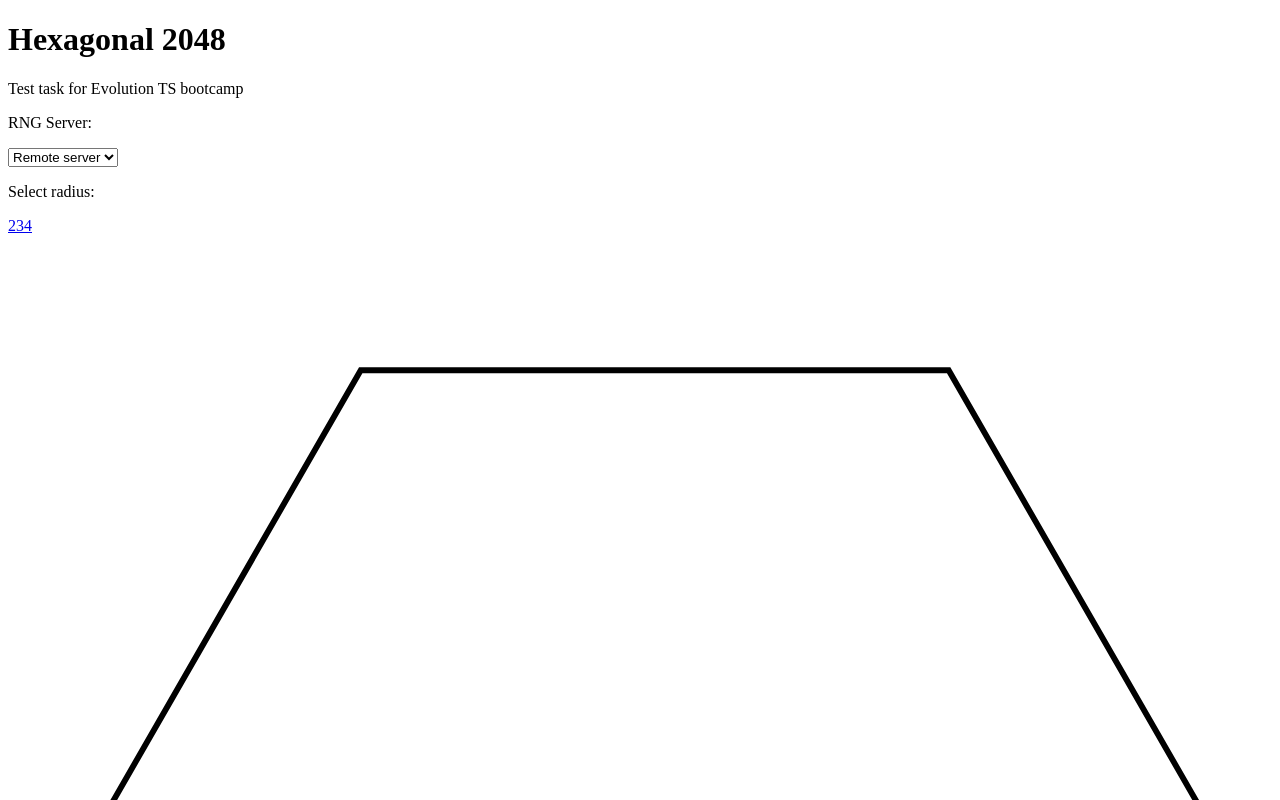
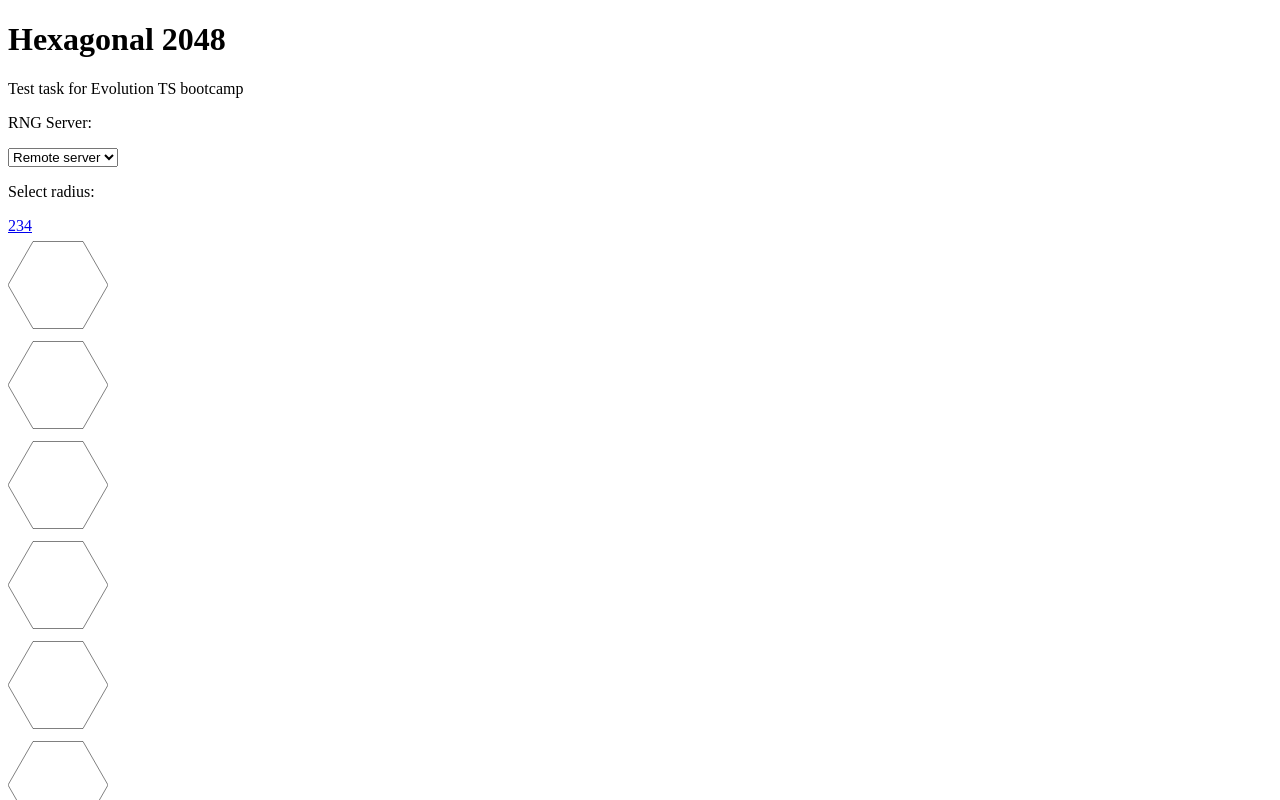
Before and after one commit to nigel-riss/hex-2048, a React app: page / in a window 1280 px wide. Shown: the top 800 px of the page. Built offline with nearby package versions, Linux system fonts and the light colour scheme; the HTML template or start-up script is replaced by a standard one.

Commit message:
Start game logic. Update field drawing

```diff
--- a/src/components/App.jsx
+++ b/src/components/App.jsx
@@ -6,7 +6,7 @@ import {
 } from 'react-router-dom';
 import ServerSelector from './ServerSelector.jsx';
 import LevelSelector from './LevelSelector.jsx';
-import GridSVG from './GridSVG.jsx';
+import GridLayout from './GridLayout.jsx';
 
 
 const App = () => {
@@ -21,7 +21,8 @@ const App = () => {
       <LevelSelector/>
     </header>
 
-    <GridSVG
+    <GridLayout
+      size={2}
     />
   </Router>);
 };
--- /dev/null
+++ b/src/components/GridLayout.jsx
@@ -0,0 +1,43 @@
+import React from 'react';
+import Hex from './Hex.jsx';
+
+const buildGrid = (size) => {
+  const hexes = [];
+  for (let x = -size; x <= size; x++) {
+    for (let y = -size; y <= size; y++) {
+      for (let z = -size; z <= size; z++) {
+        if (x + y + z === 0) {
+          hexes.push(<Hex
+            x={x}
+            y={y}
+            z={z}
+            value={0}
+            width={`100px`}
+            height={`100px`}
+          />);
+        }
+      }
+    }
+  }
+  return hexes;
+  // for each -N ≤ x ≤ +N:
+  //   for each max(-N, -x-N) ≤ y ≤ min(+N, -x+N):
+  //       var z = -x-y
+  //       results.append(cube_add(center, Cube(x, y, z)))
+}
+
+
+const GridLayout = (props) => {
+  const {
+    size,
+  } = props;
+
+  return (
+    <div className="layout-grid">
+      {buildGrid(1)}
+    </div>
+  );
+};
+
+
+export default GridLayout;
--- a/src/components/GridSVG.jsx
+++ /dev/null
@@ -1,14 +0,0 @@
-import React from 'react';
-import HexSVG from './HexSVG.jsx';
-
-
-const GridSVG = (props) => {
-  return (
-    <svg viewBox="-110 -110 215 225">
-      <HexSVG/>
-    </svg>
-  );
-};
-
-
-export default GridSVG;
--- a/src/components/Hex.jsx
+++ b/src/components/Hex.jsx
@@ -0,0 +1,40 @@
+import React from 'react';
+
+
+const Hex = (props) => {
+  const {
+    fillColor,
+    strokeColor,
+    text,
+    width,
+    height,
+    x,
+    y,
+    z,
+    value,
+  } = props;
+
+  return (
+    <div
+      className="hex"
+      data-x={x}
+      data-y={y}
+      data-z={z}
+      data-value={value}
+      style={{
+        width,
+        height,
+      }}
+    >
+      <svg viewBox="-100 -100 200 200">
+        <g transform="rotate(0)" fill="rgba(255, 255, 255, 0.5)" stroke="black">
+          <polygon points="100,0 50,-87 -50,-87 -100,-0 -50,87 50,87"></polygon>
+        </g>
+      </svg>
+
+    </div>
+  );
+};
+
+
+export default Hex;
--- a/src/components/HexSVG.jsx
+++ /dev/null
@@ -1,13 +0,0 @@
-import React from 'react';
-
-
-const HexSVG = (props) => {
-  return (
-    <g transform="rotate(0)" fill="white" stroke="black">
-      <polygon points="100,0 50,-87 -50,-87 -100,-0 -50,87 50,87"></polygon>
-    </g>
-  );
-};
-
-
-export default HexSVG;
```
Also changed, not shown: src/game.js (added, +43 -0 lines), src/utils/hex.js (added, +12 -0 lines), 2 other files (tests, documents, lock files or other folders).
